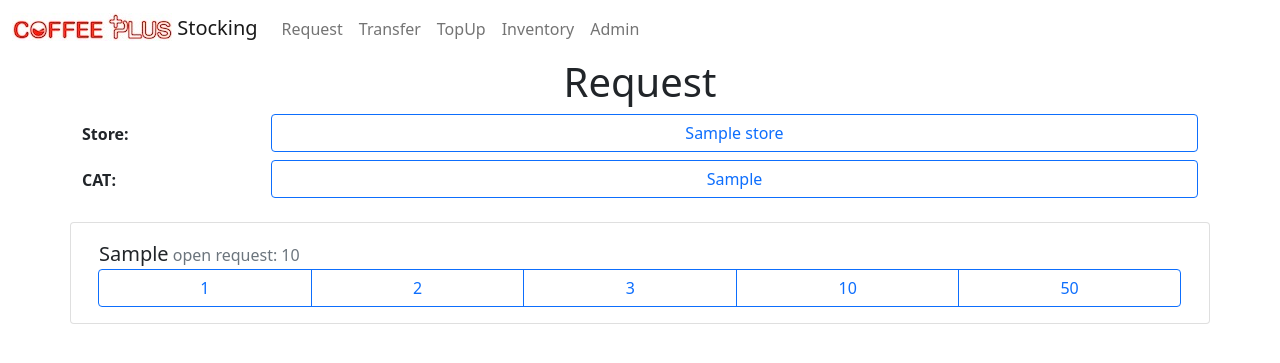
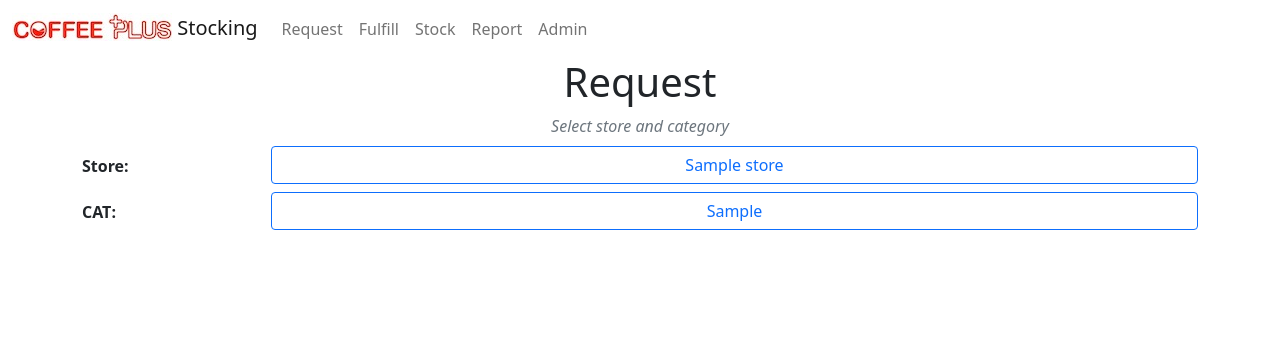
Before and after one commit to KoalaHuang/coffeeplus, a PHP site: page / in a window 1280 px wide. Shown: the top 363 px of the page. Run offline with PHP 8.4, Linux system fonts and the light colour scheme; tables that the repository leaves empty or names only in its code hold one stand-in row (values such as "Sample post").

Commit message:
Update request page.

```diff
--- a/index.php
+++ b/index.php
@@ -7,6 +7,7 @@
 	<link rel="stylesheet" href="css/bootstrap.min.css">
   <link rel="stylesheet" href="css/styles.css">
 	<script src="js/bootstrap.min.js"></script>
+	<script src="js/stocking.js"></script>
 </head>
 <body>
 
@@ -22,13 +23,13 @@
 		          <a class="nav-link" href="#section_chicken">Request</a>
 		        </li>
 		        <li class="nav-item">
-		          <a class="nav-link" href="#section_beef">Transfer</a>
+		          <a class="nav-link" href="#section_beef">Fulfill</a>
 		        </li>
 		        <li class="nav-item">
-		          <a class="nav-link" href="#section_sushi">TopUp</a>
+		          <a class="nav-link" href="#section_sushi">Stock</a>
 		        </li>
 		        <li class="nav-item">
-		          <a class="nav-link" href="#section_sushi">Inventory</a>
+		          <a class="nav-link" href="#section_sushi">Report</a>
 		        </li>
 		        <li class="nav-item">
 		          <a class="nav-link" href="#section_sushi">Admin</a>
@@ -41,6 +42,8 @@
 	<div class="container">
 		<h1 id="section_home" class="text-center mb-2">Request</h1>
 
+		<div id="reminding" class="text-center mb-2 text-muted col-12 fst-italic fs-6">Select store and category</div>
+
 		<div class="row mb-2">
 			<div class="col-2 text-left align-text-bottom mt-2"><strong>Store:&nbsp</strong></div>
 			<div class="btn-group col-10" role="group">
@@ -51,7 +54,7 @@
         			if ($result->num_rows > 0) {
 		            while($row = $result->fetch_assoc()) {
 				?>
-              <input type="radio" class="btn-check" name="bt_store" id="<? echo $row["c_name"] ?>" autocomplete="off">
+              <input type="radio" class="btn-check" name="btn_store" id="<? echo $row["c_name"] ?>" autocomplete="off" onclick="f_who_is_requesting()">
 							<label class="btn btn-outline-primary" for="<? echo $row["c_name"] ?>"><? echo $row["c_name"] ?></label>
 				<?
 					    	}
@@ -70,7 +73,7 @@
         			if ($result->num_rows > 0) {
 		            while($row = $result->fetch_assoc()) {
 				?>
-              <input type="radio" class="btn-check" name="bt_cat" id="<? echo $row["c_cat"] ?>" autocomplete="off">
+              <input type="radio" class="btn-check" name="btn_cat" id="<? echo $row["c_cat"] ?>" autocomplete="off" onclick="f_who_is_requesting()">
 							<label class="btn btn-outline-primary" for="<? echo $row["c_cat"] ?>"><? echo $row["c_cat"] ?></label>
 				<?
 					    	}
@@ -81,9 +84,9 @@
 			</div> <!-- btn group -->
 		</div> <!-- row. selection area -->
 
-		<div class="row col">
+		<div class="row col mb-2">
 			<?
-				$sql = "SELECT `t_item`.`c_item`, `t_item`.`c_cat`, `t_request`.`c_store`,`t_request`.`c_qty` FROM `t_item` LEFT JOIN `t_request` ON `t_item`.`c_item` = `t_request`.`c_item`;";
+				$sql = "SELECT * FROM `t_request`;";
 				$result = $conn->query($sql);
 				if ($result->num_rows > 0) {
 					$rownum = 0;
@@ -92,19 +95,19 @@
 						$cardID = "itemcard".$rownum;
 						$radioID = "reqQty".$rownum;
 			?>
-				<div class="card" id="<? echo $cardID ?>" data-stocking-item="<? echo $row["c_item"] ?>" data-stocking-cat="<? echo $row["c_cat"] ?>" data-stocking-store="<? echo $row["c_store"] ?>">
+				<div class="card d-none" id="<? echo $cardID ?>" data-stocking-item="<? echo $row["c_item"] ?>" data-stocking-cat="<? echo $row["c_cat"] ?>" data-stocking-store="<? echo $row["c_store"] ?>">
 				  <div class="card-body">
 				    <span class="card-title fs-5"><? echo $row["c_item"] ?></span>&nbsp<span class="card-subtitle fs-6 mb-2 text-muted"><? echo "open request: ".$row["c_qty"] ?></span>
 						<div class="btn-group col-12" role="group">
-						  <input type="radio" class="btn-check" name="<? echo $radioID ?>" id="<? echo $radioID ?>1" autocomplete="off">
+						  <input type="radio" class="btn-check" name="<? echo $radioID ?>" id="<? echo $radioID ?>1" value="1" autocomplete="off">
 						  <label class="btn btn-outline-primary" for="<? echo $radioID ?>1">1</label>
-						  <input type="radio" class="btn-check" name="<? echo $radioID ?>" id="<? echo $radioID ?>2" autocomplete="off">
+						  <input type="radio" class="btn-check" name="<? echo $radioID ?>" id="<? echo $radioID ?>2" value="2" autocomplete="off">
 						  <label class="btn btn-outline-primary" for="<? echo $radioID ?>2">2</label>
-						  <input type="radio" class="btn-check" name="<? echo $radioID ?>" id="<? echo $radioID ?>3" autocomplete="off">
+						  <input type="radio" class="btn-check" name="<? echo $radioID ?>" id="<? echo $radioID ?>3" value="3" autocomplete="off">
 						  <label class="btn btn-outline-primary" for="<? echo $radioID ?>3">3</label>
-							<input type="radio" class="btn-check" name="<? echo $radioID ?>" id="<? echo $radioID ?>4" autocomplete="off">
+							<input type="radio" class="btn-check" name="<? echo $radioID ?>" id="<? echo $radioID ?>4" value="10" autocomplete="off">
 						  <label class="btn btn-outline-primary" for="<? echo $radioID ?>4">10</label>
-							<input type="radio" class="btn-check" name="<? echo $radioID ?>" id="<? echo $radioID ?>5" autocomplete="off">
+							<input type="radio" class="btn-check" name="<? echo $radioID ?>" id="<? echo $radioID ?>5" value="50" autocomplete="off">
 						  <label class="btn btn-outline-primary" for="<? echo $radioID ?>5">50</label>
 						</div> <!-- qty button -->
 				  </div> <!-- card body-->
@@ -117,7 +120,52 @@
 					$conn->close();
 			?>
 		</div> <!-- item list -->
+		<div class="row justify-content-end mt-3">
+	    <div class="col-4">
+      	<button type="button" class="btn btn-primary d-none" id="btn_submit" onclick="f_toConfirm()">Submit</button>
+	    </div>
+	    <div class="col-4">
+	      <button type="button" class="btn btn-outline-primary d-none" id="btn_clear" onclick="f_refresh()">Clear</button>
+	    </div>
+		</div> <!-- buttons -->
+		<!-- Modal Submit-->
+		<div class="modal fade" id="model_r" tabindex="-1">
+			<div class="modal-dialog">
+				<div class="modal-content">
+					<div class="modal-header">
+						<h5 class="modal-title" id="RequestModalLabel">Confirm to submit below request?</h5>
+					</div>
+					<div class="modal-body fs-6" id="modal_r_body">
+					</div>
+					<div class="modal-footer">
+						<button type="button" class="btn btn-secondary" data-bs-dismiss="modal">Cancel</button>
+						<button type="button" class="btn btn-primary" id="btn_close" onclick="f_submit()">OK</button>
+					</div>
+				</div>
+			</div>
+		</div>
+		<!-- Modal 2-->
+		<div class="modal fade" id="MsgModal" tabindex="-1">
+			<div class="modal-dialog">
+				<div class="modal-content">
+					<div class="modal-header">
+						<h5 class="modal-title" id="MsgModalLabel">Request submitted!</h5>
+						<button type="button" class="btn-close" data-bs-dismiss="modal" ></button>
+					</div>
+					<div class="modal-body">
+						Next to return home page...
+					</div>
+					<div class="modal-footer">
+						<button type="button" class="btn btn-primary" data-bs-dismiss="modal">Next</button>
+					</div>
+				</div>
+			</div>
+		</div>
+ 	</div> <!-- container -->
 
-	 </div> <!-- container -->
+	<script>
+		var model_r = new bootstrap.Modal(document.getElementById('model_r'));
+	</script>
+
 </body>
 </html>
--- /dev/null
+++ b/js/stocking.js
@@ -0,0 +1,80 @@
+const obj_request = {
+  store: "",
+  cat: "",
+  strSQL: ""
+};
+
+function f_who_is_requesting() {
+  var elm = document.getElementsByName("btn_store");
+  var i = 0;
+  //check selected store and category
+  for (i = 0, length = elm.length; i < length; i++) {
+    if (elm[i].checked) {
+      obj_request.store = elm[i].id;
+      break;
+    }
+  }
+  elm = document.getElementsByName("btn_cat");
+  for (i = 0, length = elm.length; i < length; i++) {
+    if (elm[i].checked) {
+      obj_request.cat = elm[i].id;
+      break;
+    }
+  }
+  //update reminding message
+  if (!((obj_request.cat == "") || (obj_request.store == ""))) {
+    document.getElementById("reminding").innerHTML="Request " + obj_request.cat + " for " + obj_request.store + " store";
+
+    //display item cards
+    i = 1;
+    elm = document.getElementById("itemcard"+i);
+    while (elm != null) {
+      var rowStore = elm.getAttribute("data-stocking-store");
+      var rowCat = elm.getAttribute("data-stocking-cat");
+      if ((rowCat == obj_request.cat) && (rowStore == obj_request.store))  {
+        elm.setAttribute("class","card");
+      }else {
+        elm.setAttribute("class","card d-none");
+      }
+      i = i + 1;
+      elm = document.getElementById("itemcard"+i);
+    } // display cards
+    //display submit and clear buttons
+    document.getElementById("btn_submit").setAttribute("class","btn btn-primary");
+    document.getElementById("btn_clear").setAttribute("class","btn btn-outline-primary");
+  } //store and cat seleted
+} //function who_is_requesting
+
+function f_refresh() {
+  location.reload()
+} //function clear()
+
+function f_toConfirm() {
+  var i = 1;
+  var strToSubmit = "<p>Request for " + obj_request.store + ":</p>";
+  var radios, rowStore, rowCat, rowItem;
+  var elm = document.getElementById("itemcard"+i);
+  while (elm != null) {
+    rowStore = elm.getAttribute("data-stocking-store");
+    rowCat = elm.getAttribute("data-stocking-cat");
+    rowItem = elm.getAttribute("data-stocking-item");
+    if ((rowCat == obj_request.cat) && (rowStore == obj_request.store)) {
+      radios = document.getElementsByName("reqQty"+i);
+      for (var j=0; j<radios.length; j++){
+        if (radios[j].checked) {
+          strToSubmit = strToSubmit + "<p>" + rowItem + "&nbsp&nbsp[" + radios[j].value + "]</p>";
+          break;
+        } //if_checked qty
+      } //for_search for qty
+    } //if_dispolayed row
+    i = i + 1;
+    elm = document.getElementById("itemcard"+i);
+  } // loop rows
+  document.getElementById("modal_r_body").innerHTML = strToSubmit;
+  model_r.show();
+}// function f_toConfirm
+
+function f_submit() {
+  model_r.hide();
+
+}//f_submit
```
Also changed, not shown: get_item.php (deleted, +0 -27 lines), test/index.html (+76 -14 lines), test/test.php (+6 -36 lines).
